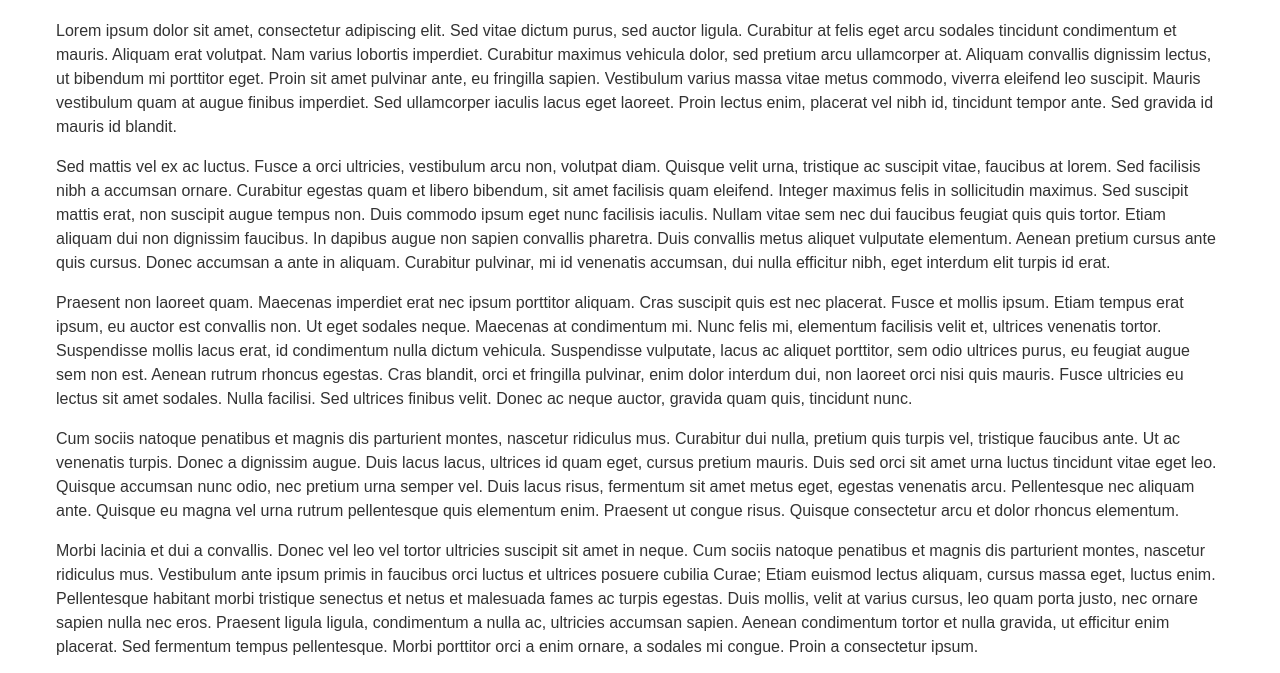
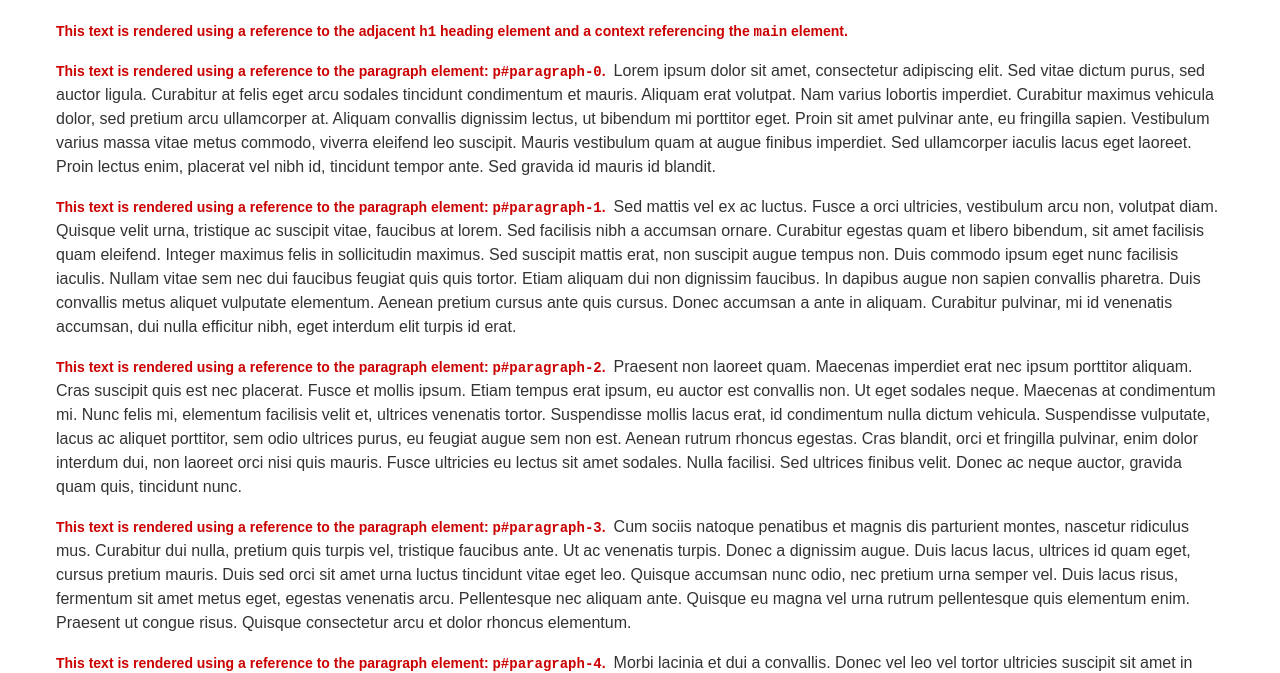
Before and after one commit to jgarber623/CashCash, a website: page example/index.html in a window 1280 px wide. Shown: the part 128-801 px from the top of the page. Drawn offline with Linux system fonts and the light colour scheme.

Commit message:
Improve example by avoiding console.log

```diff
--- a/example/index.html
+++ b/example/index.html
@@ -12,6 +12,14 @@
       font-family: sans-serif;
       line-height: 1.5;
       padding: 3rem;
+    }
+
+    small {
+      color: #c00;
+      display: inline-block;
+      font-size: 0.875rem;
+      font-weight: bold;
+      padding-inline-end: 0.5rem;
     }
   </style>
 </head>
@@ -34,13 +42,13 @@
 
     const main = $("main");
     const h1 = $("h1", main[0]);
-    const p = $("p");
+    const paragraphs = $("p");
 
-    console.log("Main content:", main);
-    console.log("Primary heading:", h1);
-    console.log("Paragraphs:", p);
+    h1[0].insertAdjacentHTML("afterend", `<small>This text is rendered using a reference to the adjacent <code>h1</code> heading element and a context referencing the <code>main</code> element.</small>`);
 
-    p.forEach(node => console.log(node.id));
+    paragraphs.forEach(paragraph => {
+      paragraph.insertAdjacentHTML("afterbegin", `<small>This text is rendered using a reference to the paragraph element: <code>p#${paragraph.id}</code>.</small>`)
+    });
   </script>
 
 </body>
```
